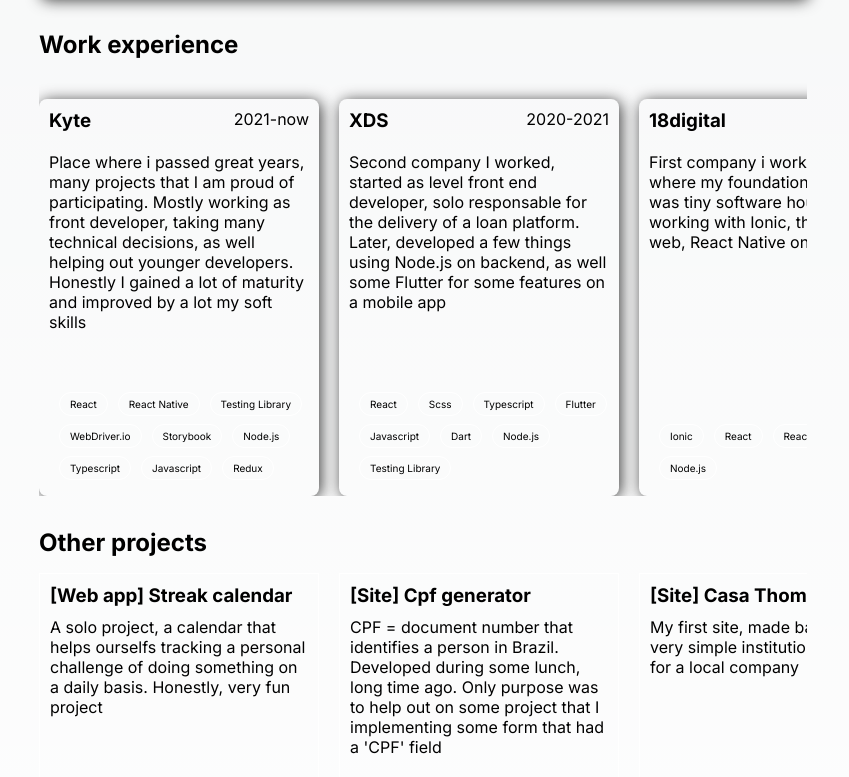
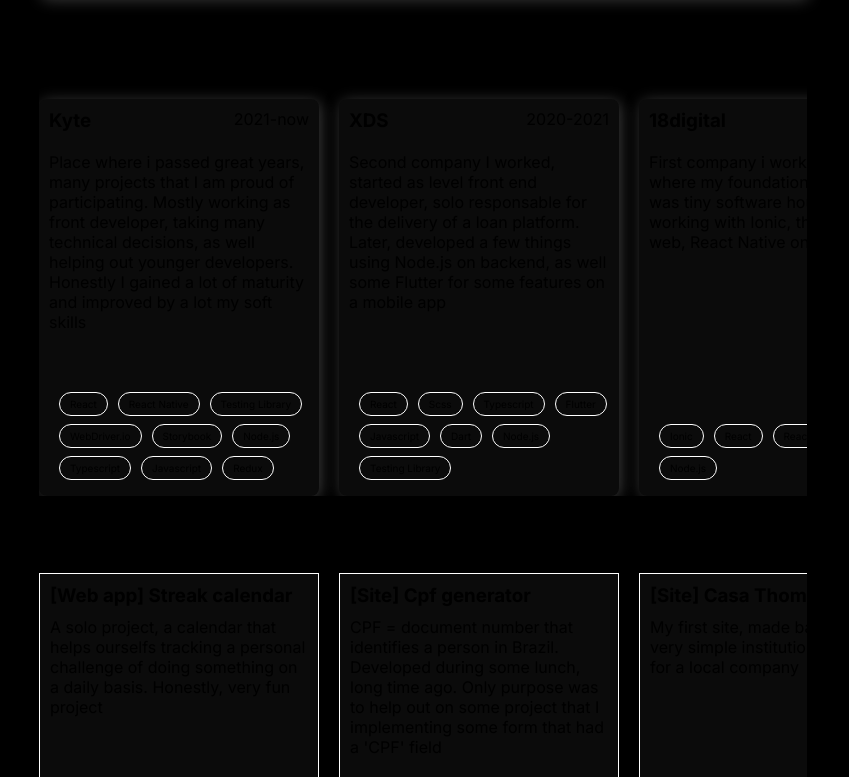
Before and after one commit to guibarbosadev/my-site, a Next.js app: page / in a window 1280 px wide. Shown: the part 1803-2580 px from the top of the page, without its empty margins (217-1066 px from the left). Built offline with nearby package versions, Linux system fonts and the light colour scheme.

Commit message:
style: change a few colors

```diff
--- a/src/components/card-project/CardProject.module.css
+++ b/src/components/card-project/CardProject.module.css
@@ -2,6 +2,7 @@
   box-shadow: #393939 2px 2px 15px;
   margin-top: 1.5rem;
   border-radius: 8px;
+  background-color: #0b0b0b;
 }
 
 .cardContent {
--- a/src/styles/Home.module.css
+++ b/src/styles/Home.module.css
@@ -68,6 +68,10 @@
   box-shadow: #393939 2px 2px 15px;
   margin-top: 1.5rem;
   border-radius: 8px;
+}
+
+.card, .sideProjectCard, .work {
+  background-color: #0b0b0b;
 }
 
 .cardContent {
--- a/src/styles/globals.css
+++ b/src/styles/globals.css
@@ -88,12 +88,9 @@ body {
 
 body {
   color: rgb(var(--foreground-rgb));
-  background: linear-gradient(
-      to bottom,
-      transparent,
-      rgb(var(--background-end-rgb))
-    )
-    rgb(var(--background-start-rgb));
+  /* background: rgb(19, 18, 22); */
+  background-color: black;
+  /* background-color: #3d3d3d; */
 }
 
 a {
@@ -106,8 +103,3 @@ a {
     color-scheme: dark;
   }
 }
-
-
-body {
-  background-color: rgba(var(--callout-rgb));
-}
```
